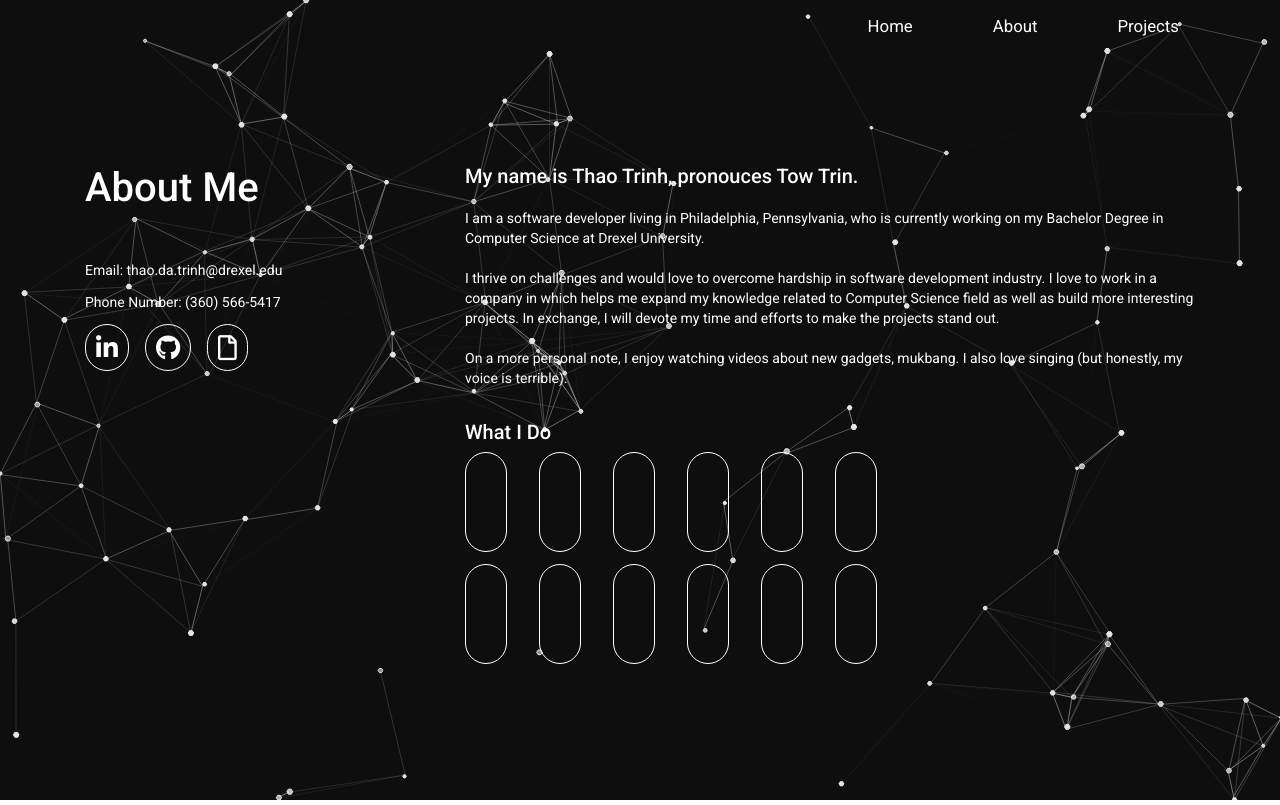
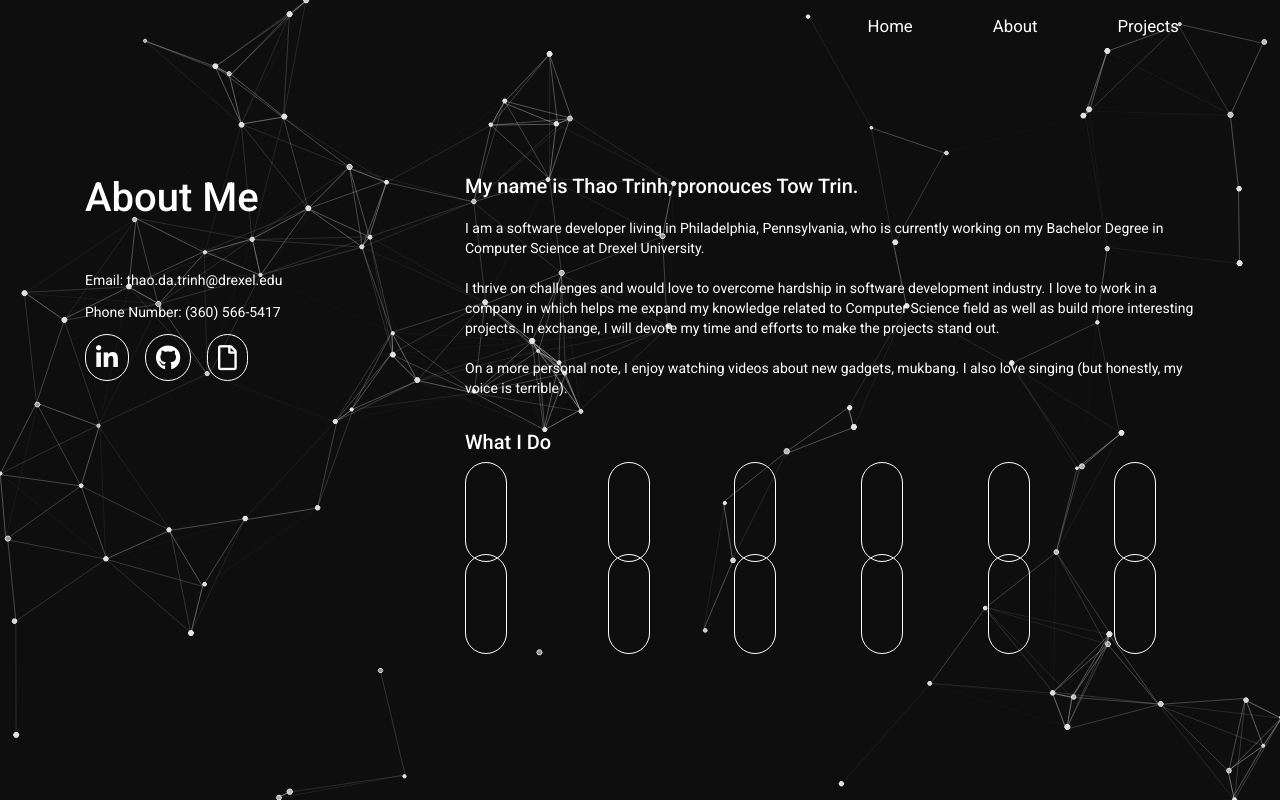
Before and after one commit to dathaotrinh/portfolio, an Angular app: page /about-me in a window 1280 px wide. Built offline with nearby package versions, Linux system fonts and the light colour scheme; some icons are missing.

Commit message:
grid what i do

```diff
--- a/src/app/aboutme/aboutme.component.html
+++ b/src/app/aboutme/aboutme.component.html
@@ -30,23 +30,49 @@
             <br>
         </p>
         <div class="h5 mb-5">What I Do</div>
+        <div class="row">
+            <div class="col-md-2">
                 <i class="devicon-java-plain-wordmark devicon mr-3"></i>
+            </div>
+            <div class="col-md-2">
                 <i class="devicon-angularjs-plain devicon mx-3"></i>
+            </div>
+            <div class="col-md-2">
                 <i class="devicon-typescript-plain devicon mx-3"></i>
+            </div>
+            <div class="col-md-2">
                 <i class="devicon-html5-plain-wordmark devicon mx-3"></i>
+            </div>
+            <div class="col-md-2">
                 <i class="devicon-css3-plain-wordmark devicon mx-3"></i>
+            </div>
+            <div class="col-md-2">
                 <i class="devicon-bootstrap-plain-wordmark devicon mx-3"></i>
+            </div>
+        </div>
         <br>
         <br>
         <br>
-        <br>
-        <br>
+        <div class="row">
+            <div class="col-md-2">
                 <i class="devicon-jquery-plain-wordmark devicon mr-3"></i>
+            </div>
+            <div class="col-md-2">
                 <i class="devicon-cplusplus-line devicon mx-3"></i>
+            </div>
+            <div class="col-md-2">
                 <i class="devicon-git-plain-wordmark devicon mx-3"></i>
+            </div>
+            <div class="col-md-2">
                 <i class="devicon-javascript-plain devicon mx-3"></i>
+            </div>
+            <div class="col-md-2">
                 <i class="devicon-mysql-plain-wordmark devicon mx-3"></i>
+            </div>
+            <div class="col-md-2">
                 <i class="devicon-python-plain-wordmark devicon mx-3"></i>
+            </div>
+        </div>
 
     </div>
 </div>
--- a/src/app/projects/projects.component.html
+++ b/src/app/projects/projects.component.html
@@ -1,11 +1,11 @@
 <div class="row">
-    <div class="col-md-4 col-xs-12">
+    <div class="col-md-4">
         <div class="h5 mb-5" style="color:'#ffffff'; cursor: pointer;" *ngFor="let project of projects; let i = index"
             (click)='getProjectId(i)'>
             {{project.name}}
         </div>
     </div>
-    <div class="col-md-8 col-xs-12">
+    <div class="col-md-8">
         <app-project></app-project>
     </div>
 </div>
```
Lines whose indentation alone changed are shown as unchanged.
